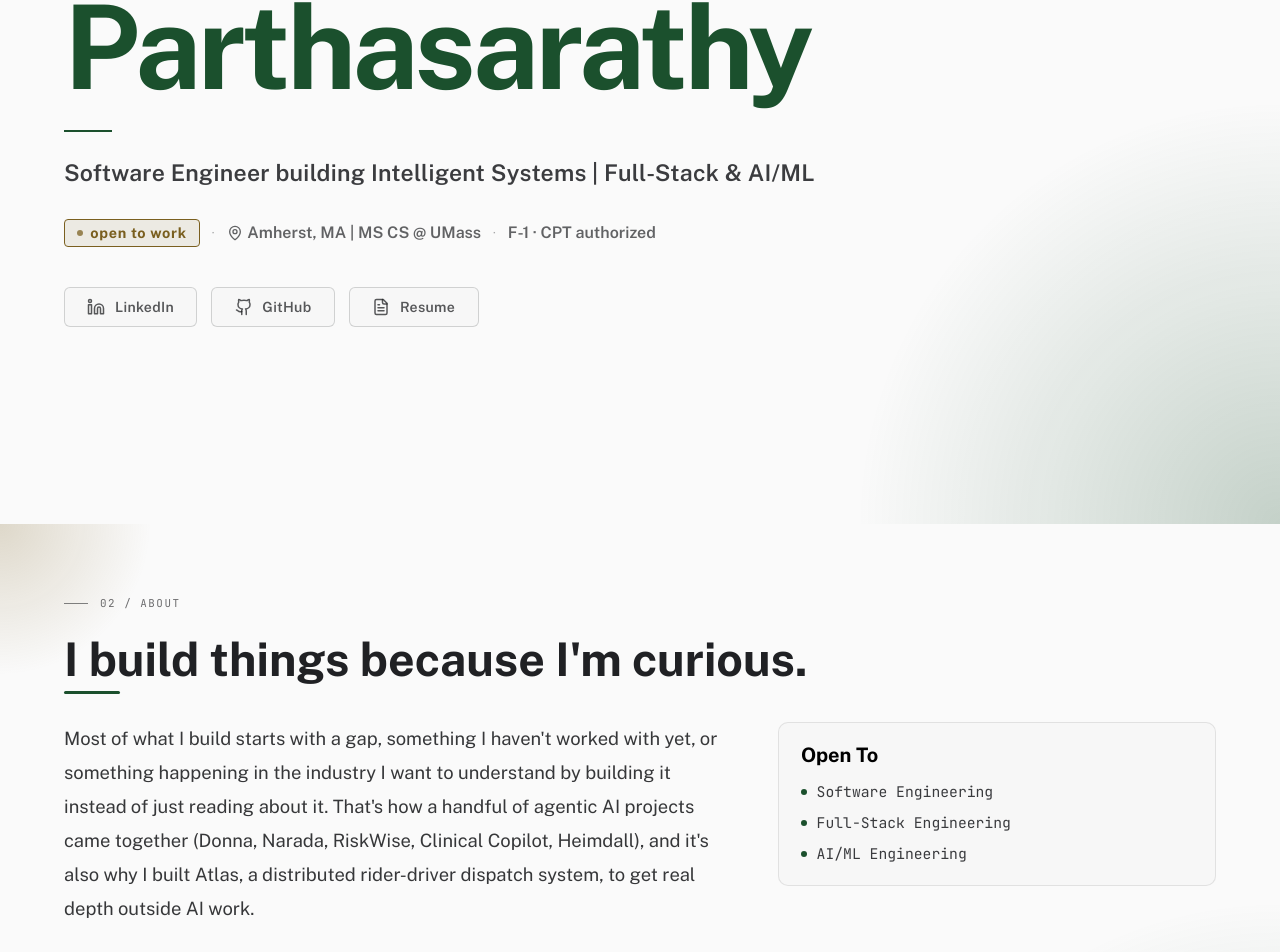
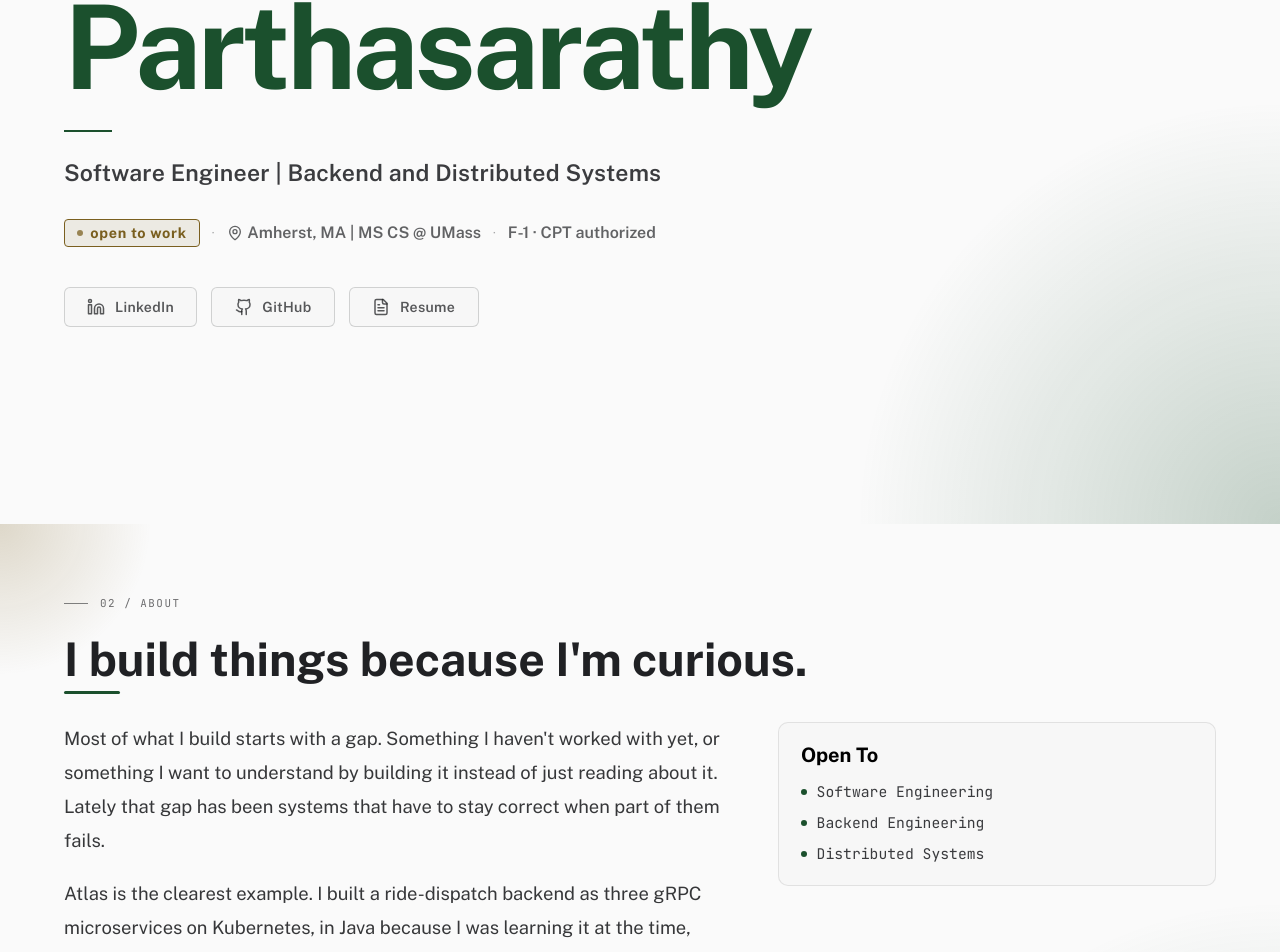
Before and after one commit to vpk-11/vpk-11.github.io, a React (Vite) app: page / in a window 1280 px wide. Shown: the part 276-1228 px from the top of the page. Built offline with nearby package versions, Linux system fonts and the light colour scheme.

Commit message:
Reposition bio toward backend and distributed systems

```diff
--- a/index.html
+++ b/index.html
@@ -11,29 +11,29 @@
     <link href="https://fonts.googleapis.com/css2?family=Public+Sans:wght@300..700&family=Inter:wght@300..700&family=JetBrains+Mono:wght@400;500;700&family=Newsreader:ital,wght@0,500;1,400;1,500;1,700&display=swap" rel="stylesheet" />
 
     <!-- Primary meta -->
-    <title>Kaushik Parthasarathy | Software Engineer building Intelligent Systems</title>
-    <meta name="description" content="Software engineer building intelligent, end-to-end systems across full-stack, AI/ML, and backend/distributed engineering. MS CS @ UMass Amherst." />
+    <title>Kaushik Parthasarathy | Software Engineer, Backend and Distributed Systems</title>
+    <meta name="description" content="Software engineer building backend systems that stay correct when parts of them fail. MS CS @ UMass Amherst." />
     <meta name="author" content="Kaushik Parthasarathy" />
     <meta name="keywords" content="Kaushik Parthasarathy, Software Engineer, ML Engineer, Full Stack Developer, React, Python, TypeScript, UMass Amherst" />
 
     <!-- Open Graph — controls how link looks when shared on LinkedIn, Slack, iMessage etc -->
     <meta property="og:type" content="website" />
     <meta property="og:url" content="https://vpk-11.github.io/portfolio" />
-    <meta property="og:title" content="Kaushik Parthasarathy | Software Engineer building Intelligent Systems" />
-    <meta property="og:description" content="Software engineer building intelligent, end-to-end systems across full-stack, AI/ML, and backend/distributed engineering. MS CS @ UMass Amherst." />
+    <meta property="og:title" content="Kaushik Parthasarathy | Software Engineer, Backend and Distributed Systems" />
+    <meta property="og:description" content="Software engineer building backend systems that stay correct when parts of them fail. MS CS @ UMass Amherst." />
 
     <!-- Twitter / X card -->
     <meta name="twitter:card" content="summary" />
-    <meta name="twitter:title" content="Kaushik Parthasarathy | Software Engineer building Intelligent Systems" />
-    <meta name="twitter:description" content="Software engineer building intelligent, end-to-end systems. Full-Stack · AI/ML · Backend/Distributed. MS CS @ UMass Amherst." />
+    <meta name="twitter:title" content="Kaushik Parthasarathy | Software Engineer, Backend and Distributed Systems" />
+    <meta name="twitter:description" content="Software engineer building backend systems that stay correct when parts of them fail. MS CS @ UMass Amherst." />
   </head>
   <body>
     <noscript>
       <main>
         <h1>Kaushik Parthasarathy</h1>
-        <p>Software Engineer | Full-Stack &amp; AI/ML | Backend/Distributed</p>
+        <p>Software Engineer | Backend and Distributed Systems</p>
         <p>Amherst, MA | MS CS @ UMass &middot; Open to Work</p>
-        <p>Software engineer focused on building systems that scale and stay maintainable. Full-stack platforms, AI/ML pipelines, agentic AI systems, and architectures designed for the real world.</p>
+        <p>Software engineer building backend systems that stay correct when parts of them fail.</p>
         <nav aria-label="Contact links">
           <ul>
             <li><a href="https://github.com/vpk-11" target="_blank" rel="noopener noreferrer">GitHub</a></li>
--- a/src/data/general.json
+++ b/src/data/general.json
@@ -58,7 +58,7 @@
   "resumeMeta": {
     "updated": "Oct 2026",
     "format": "PDF · 1 page · ATS-safe",
-    "bestFor": "Full-Stack · AI/ML · Backend"
+    "bestFor": "Backend · Distributed Systems"
   },
   "closingCta": {
     "eyebrow": "LET'S TALK",
--- a/src/data/profile.json
+++ b/src/data/profile.json
@@ -1,7 +1,7 @@
 {
   "name": "Kaushik Parthasarathy",
-  "title": "Software Engineer building Intelligent Systems | Full-Stack & AI/ML",
-  "bio": "Most of what I build starts with a gap, something I haven't worked with yet, or something happening in the industry I want to understand by building it instead of just reading about it. That's how a handful of agentic AI projects came together (Donna, Narada, RiskWise, Clinical Copilot, Heimdall), and it's also why I built Atlas, a distributed rider-driver dispatch system, to get real depth outside AI work.\n\n I'm comfortable across the stack, Python and FastAPI, Java and Spring Boot, .NET, React, TypeScript, and I adapt to whatever the problem or role actually calls for rather than sticking to one language. At Wells Fargo, I owned production features end to end on portfolio management systems handling $400B+ in assets, from backend logic to the React UI to the OpenShift deployment, and the OpenShift deployment architecture I co-designed made deploys 3x faster and was adopted by 4 other React apps in the division. At ISRO, I designed a modular computer vision pipeline running five models as independent REST services in PyTorch and TensorFlow, cutting per-frame latency by 90% (20s to 2s).\n\n I'm pursuing an MS in Computer Science at UMass Amherst, and I'm looking for the next problem that makes me learn something I don't know yet. Open to SWE and AI/ML roles, internship or full-time.",
+  "title": "Software Engineer | Backend and Distributed Systems",
+  "bio": "Most of what I build starts with a gap. Something I haven't worked with yet, or something I want to understand by building it instead of just reading about it. Lately that gap has been systems that have to stay correct when part of them fails.\n\nAtlas is the clearest example. I built a ride-dispatch backend as three gRPC microservices on Kubernetes, in Java because I was learning it at the time, then killed a live pod mid-ramp to 500 req/s on a routing stub. 0.00% of 101,249 requests failed and no trip was duplicated. Quantico came from the same instinct, a Python research pipeline with a C++ execution simulator, built so that a \"no edge\" result can actually be trusted.\n\nAt Wells Fargo, I worked across the stack on portfolio management systems handling $400B+ in assets, from React to .NET APIs to OpenShift. I designed a deployment architecture that made deploys 3x faster and was adopted by 4 other React apps in the division, and I ran on-call for production. At ISRO, I cut per-frame latency in a computer vision pipeline from 20s to 2s by running five models as concurrent REST services.\n\nPython is what I reach for first, but I adapt to whatever the problem calls for. I didn't know .NET going into Wells Fargo, and I learned Java for Atlas.\n\nCurrently pursuing an MS in Computer Science at UMass Amherst. Open to full-time software engineering roles.",
   "linkedin": "https://linkedin.com/in/kaushikparthasarathy",
   "github": "https://github.com/vpk-11",
   "resume": "https://drive.google.com/file/d/1dGTLIkyNHbv8OMUUEAz_KWescgxd_f3J/view?usp=drive_link",
@@ -9,16 +9,11 @@
   "availability": "Open to Work",
   "targetRoles": [
     "Software Engineering",
-    "AI / ML Engineering",
-    "Full-Stack",
-    "Frontend",
     "Backend",
-    "Research",
-    "Data Science",
-    "Systems Engineering"
+    "Distributed Systems"
   ],
   "workAuthorization": "F-1 · CPT authorized · STEM OPT eligible · Will require H-1B sponsorship",
-  "tagline": "Software engineer building intelligent systems across full-stack applications, AI/ML pipelines, and distributed backend systems.",
+  "tagline": "Software engineer building backend systems that stay correct when parts of them fail.",
   "aboutStats": [
     { "value": "3.95", "label": "GPA · MS CS, UMass" },
     { "value": "3", "label": "Languages spoken: English, Tamil, Hindi" }
@@ -27,8 +22,8 @@
     "currentlyBuilding": [],
     "openTo": [
       "Software Engineering",
-      "Full-Stack Engineering",
-      "AI/ML Engineering"
+      "Backend Engineering",
+      "Distributed Systems"
     ]
   }
 }
```
